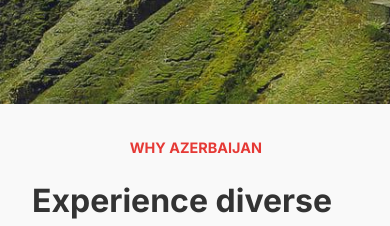
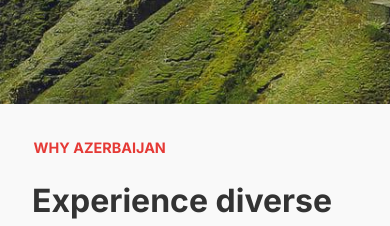
Before and after one commit to nicatzamanwork/adzone, a Next.js app: page / in a window 390 px wide. Shown: the part 820-1046 px from the top of the page. Built offline with nearby package versions, Linux system fonts and the light colour scheme.

Commit message:
maked responsive

```diff
--- a/app/components/styles/Services.css
+++ b/app/components/styles/Services.css
@@ -87,11 +87,11 @@
 
   .services-title {
     font-size: 1.8rem;
-    text-align: center;
+    text-align: left;
   }
 
   .about-subtitle {
-    text-align: center;
+    text-align: left;
   }
 }
 
@@ -105,12 +105,12 @@
   .services-title {
     font-size: 1.5rem;
     margin-bottom: 2rem;
-    text-align: center;
+    text-align: left;
   }
 
   .about-subtitle {
     font-size: 0.9rem;
-    text-align: center;
+    text-align: left;
   }
 
   .service-content h3 {
@@ -130,6 +130,7 @@
 
   .services-title {
     font-size: 1.3rem;
+    text-align: left;
   }
 
   .service-content h3 {
```
